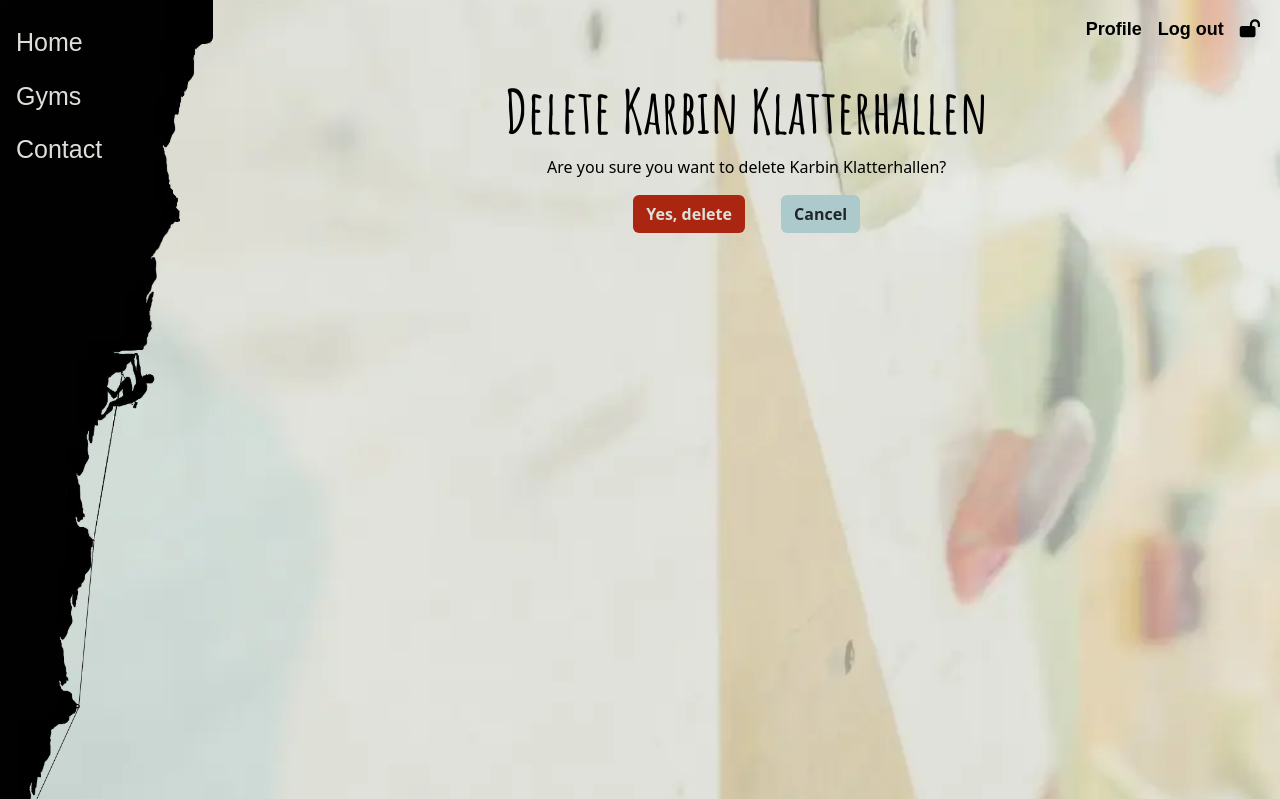
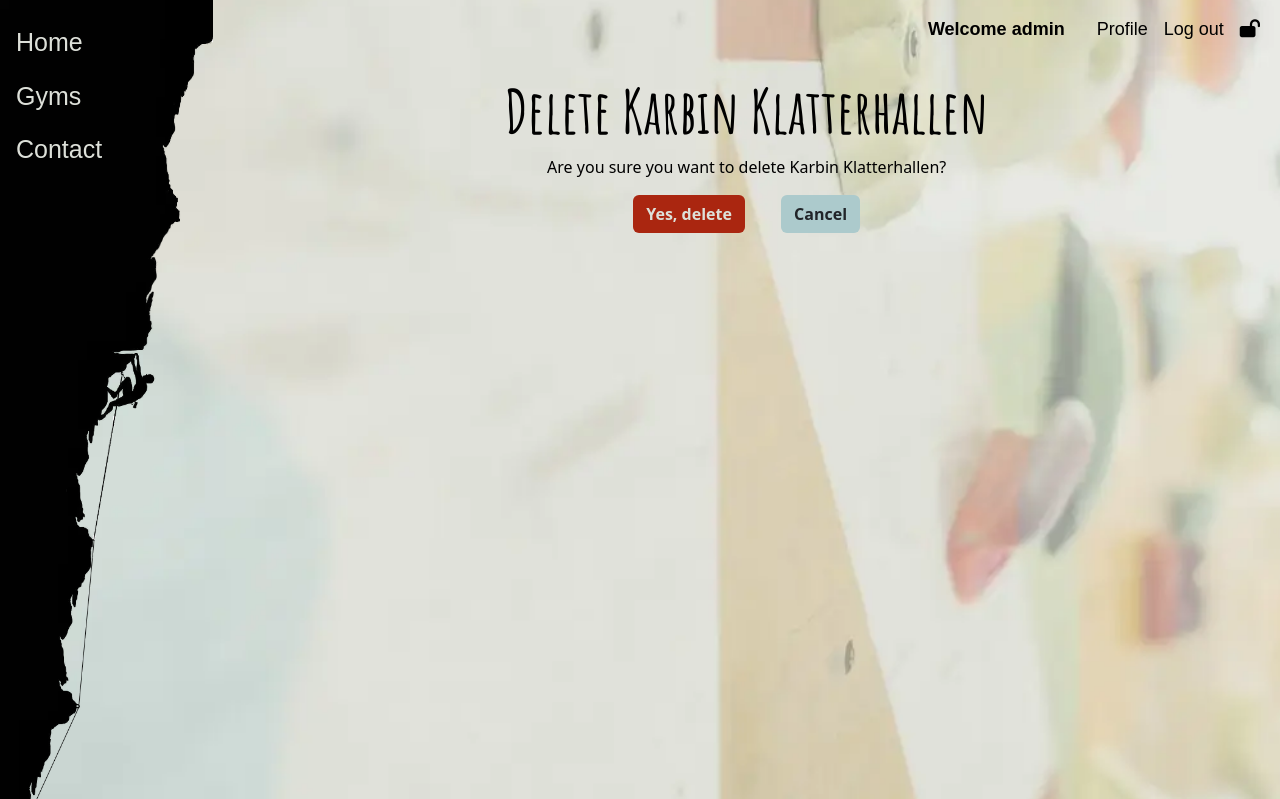
Before and after one commit to Ko11e/Climb-that-wall, a Django app: page /climb_gyms/delete-gym/1 in a window 1280 px wide. Shown: the top 799 px of the page. Run offline with Django 5.2, Linux system fonts and the light colour scheme; a user stored in the database is signed in; data comes from the database, SQL or seed files in the repository; parts of the project's set-up code (start-up, migrations or seed data) failed here and were passed over; some libraries are stand-ins or nearby versions; some web fonts are replaced.

Commit message:
Make last small feature changes to navbar

```diff
--- a/climb_gyms/templates/climb_gyms/climb-gyms.html
+++ b/climb_gyms/templates/climb_gyms/climb-gyms.html
@@ -125,7 +125,6 @@
                                         </div>
                                         <p class="card-text city-name">{{ gym.city }}</p>
                                         <p class="card-text small-description d-none d-md-block">{{ gym.description|truncatechars:150 }}</p>
-                                        <p class="card-text"><small class="text-body-secondary"><strong>Keyword:</strong></small></p>
                                     </div>
                                 </div>
                             </div>
--- a/main/settings.py
+++ b/main/settings.py
@@ -129,6 +129,8 @@ DATABASES = {
     'default': dj_database_url.parse(os.environ.get("DATABASE_URL"))
 }
 
+CSRF_TRUSTED_ORIGINS = ["https://*.herokuapp.com"]
+
 # Password validation
 # https://docs.djangoproject.com/en/5.0/ref/settings/#auth-password-validators
 
--- a/static/css/base.css
+++ b/static/css/base.css
@@ -99,6 +99,10 @@ a:hover {
 }
 
 /* Navbars */
+.active_login {
+    font-weight: bold;
+    border-bottom: 1px solid var(--black);
+}
 
 .active {
     font-weight: bold;
--- a/templates/includes/header-comp.html
+++ b/templates/includes/header-comp.html
@@ -11,7 +11,7 @@
           <a class="nav-link {% if url_name == 'search_gyms'%}active{% endif %}" href="{% url 'search_gyms' %}">Gyms</a>
         </li>
         <li class="nav-item">
-          <a class="nav-link {% if url_name == 'contact'%}active{% endif %}" href="{% url 'contactus' %}">Contact</a>
+          <a class="nav-link {% if url_name == 'contactus'%}active{% endif %}" href="{% url 'contactus' %}">Contact</a>
         </li>
       </ul>
     </div>
--- a/templates/includes/header-mobile.html
+++ b/templates/includes/header-mobile.html
@@ -19,33 +19,38 @@
             <a class="nav-link {% if url_name == 'search_gyms'%}active{% endif %}" href="{% url 'search_gyms' %}">Gyms</a>
           </li>
           <li class="nav-item">
-            <a class="nav-link {% if url_name == 'contact'%}active{% endif %}" href="{% url 'contactus' %}">Contact</a>
+            <a class="nav-link {% if url_name == 'contactus'%}active{% endif %}" href="{% url 'contactus' %}">Contact</a>
           </li>
         </ul>
       </div>
     </div>
+    {% with request.resolver_match.url_name as url_name %}
     <div class="d-flex">
       {% if request.user.is_authenticated %}
-        <div class="p-2">
-          <a class='nav-link' href="{% url 'profile' request.user.id %}">Profile</a>
+        <div class="p-2 pe-4">
+          <a class='nav-link fw-bold' href="{% url 'profile' request.user.id %}">Welcome {{ user.username }}</a>
         </div>
         <div class="p-2">
-            <a class='nav-link' href="{% url 'account_logout' %}">Log out</a>
+          <a class="nav-link fw-light {% if url_name == 'profile' %}active_login{% endif %}" href="{% url 'profile' request.user.id %}">Profile</a>
+        </div>
+        <div class="p-2">
+            <a class="nav-link fw-light {% if url_name == 'account_logout' %}active_login{% endif %}" href="{% url 'account_logout' %}">Log out</a>
         </div>
         <div class="p-2">
             <i class="fa-solid fa-lock-open"></i>
         </div>
       {% else %}
         <div class="p-2">
-            <a class='nav-link' href="{% url 'account_signup' %}">Sign up</a>
+            <a class="nav-link {% if url_name == 'account_signup' %}active_login{% endif %}" href="{% url 'account_signup' %}">Sign up</a>
         </div>
         <div class="p-2">
-            <a class='nav-link' href="{% url 'account_login' %}">Log in</a>
+            <a class="nav-link {% if url_name == 'account_login' %}active_login{% endif %}" href="{% url 'account_login' %}">Log in</a>
         </div>
         <div class="p-2">
           <i class="fa-solid fa-lock"></i>
         </div>
       {% endif %}
     </div>
+    {% endwith %}
 </div>
 {% endwith %}
```
Also changed, not shown: 1 other file.
